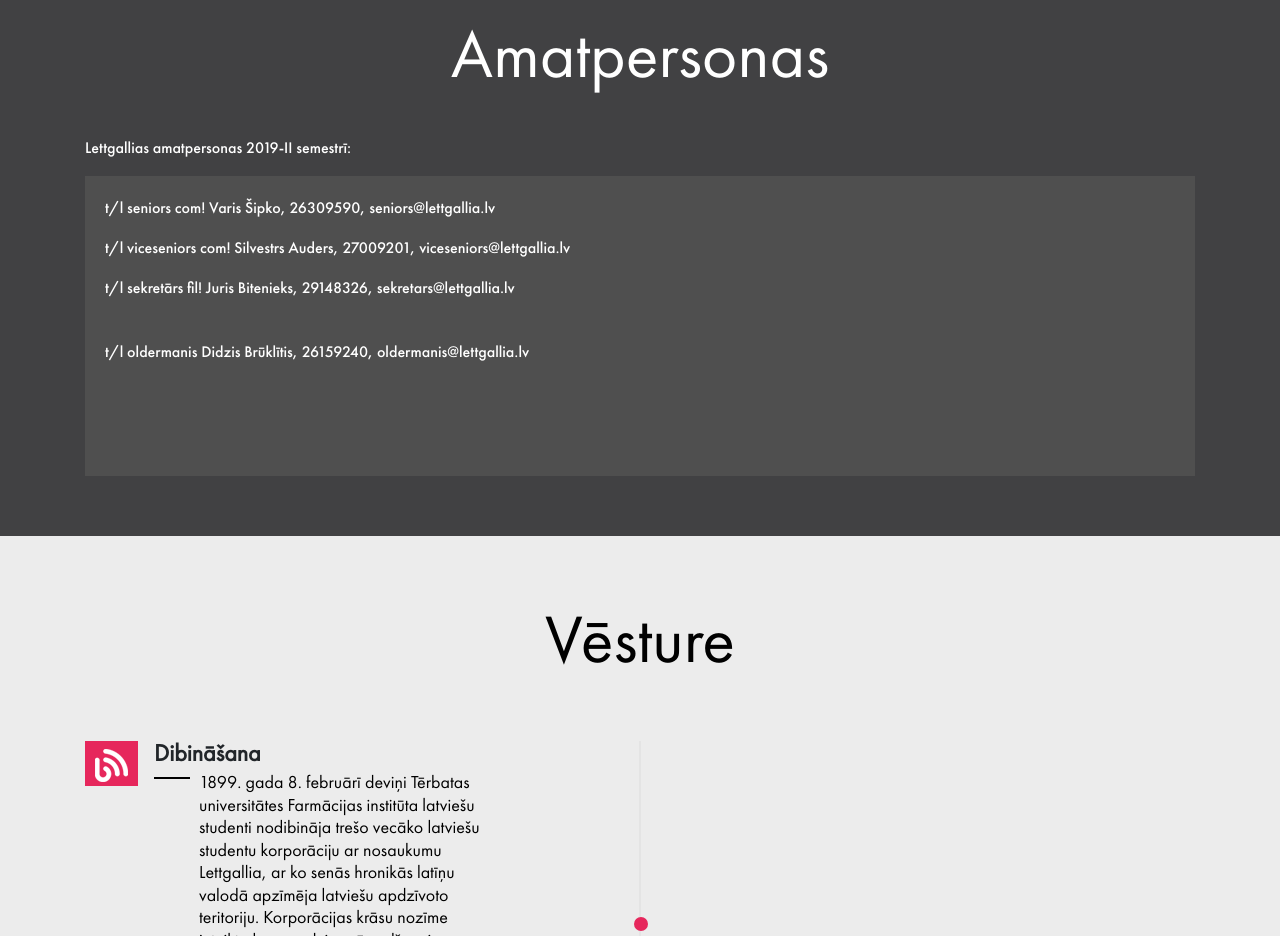
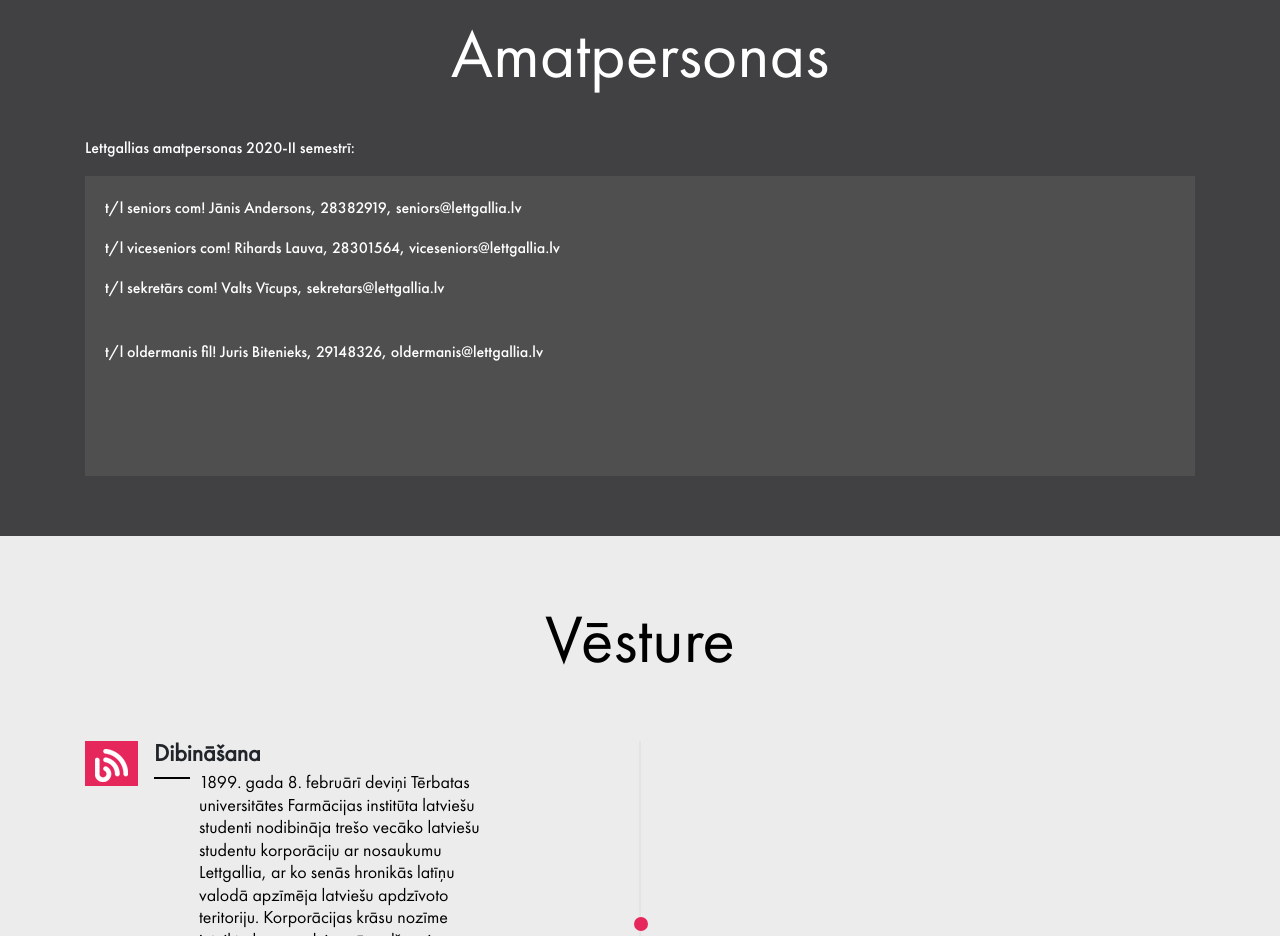
Before and after one commit to lettgallia/homepage, an Eleventy site: page site/index.html in a window 1280 px wide. Shown: the part 1460-2396 px from the top of the page. Built offline with nearby package versions, Linux system fonts and the light colour scheme; Eleventy itself is replaced by a stand-in of ours; files that its build step writes are made by us from their sources; files whose address does not match are found by name.

Commit message:
Update conteact details

```diff
--- a/site/index.html
+++ b/site/index.html
@@ -32,14 +32,14 @@ layout: base-layout.njk
 <section id="OurWork">
   <div class="container">
     <h2>Amatpersonas</h2>
-    <p>Lettgallias amatpersonas 2019-II semestrī:</p>
+    <p>Lettgallias amatpersonas 2020-II semestrī:</p>
     <div class="row">
       <div class="col-xs-12 col-sm-12 col-md-12 col-lg-12 col-xl-12">
         <div class="grey-box">
-          <p>t/l seniors com! Varis Šipko, 26309590, seniors@lettgallia.lv</p>
-          <p>t/l viceseniors com! Silvestrs Auders, 27009201, viceseniors@lettgallia.lv</p>
-          <p>t/l sekretārs fil! Juris Bitenieks, 29148326, sekretars@lettgallia.lv</p></br>
-          <p>t/l oldermanis Didzis Brūklītis, 26159240, oldermanis@lettgallia.lv</p>
+          <p>t/l seniors com! Jānis Andersons, 28382919, seniors@lettgallia.lv</p>
+          <p>t/l viceseniors com! Rihards Lauva, 28301564, viceseniors@lettgallia.lv</p>
+          <p>t/l sekretārs com! Valts Vīcups, sekretars@lettgallia.lv</p></br>
+          <p>t/l oldermanis fil! Juris Bitenieks, 29148326, oldermanis@lettgallia.lv</p>
         </div>
       </div>
     </div>
```
